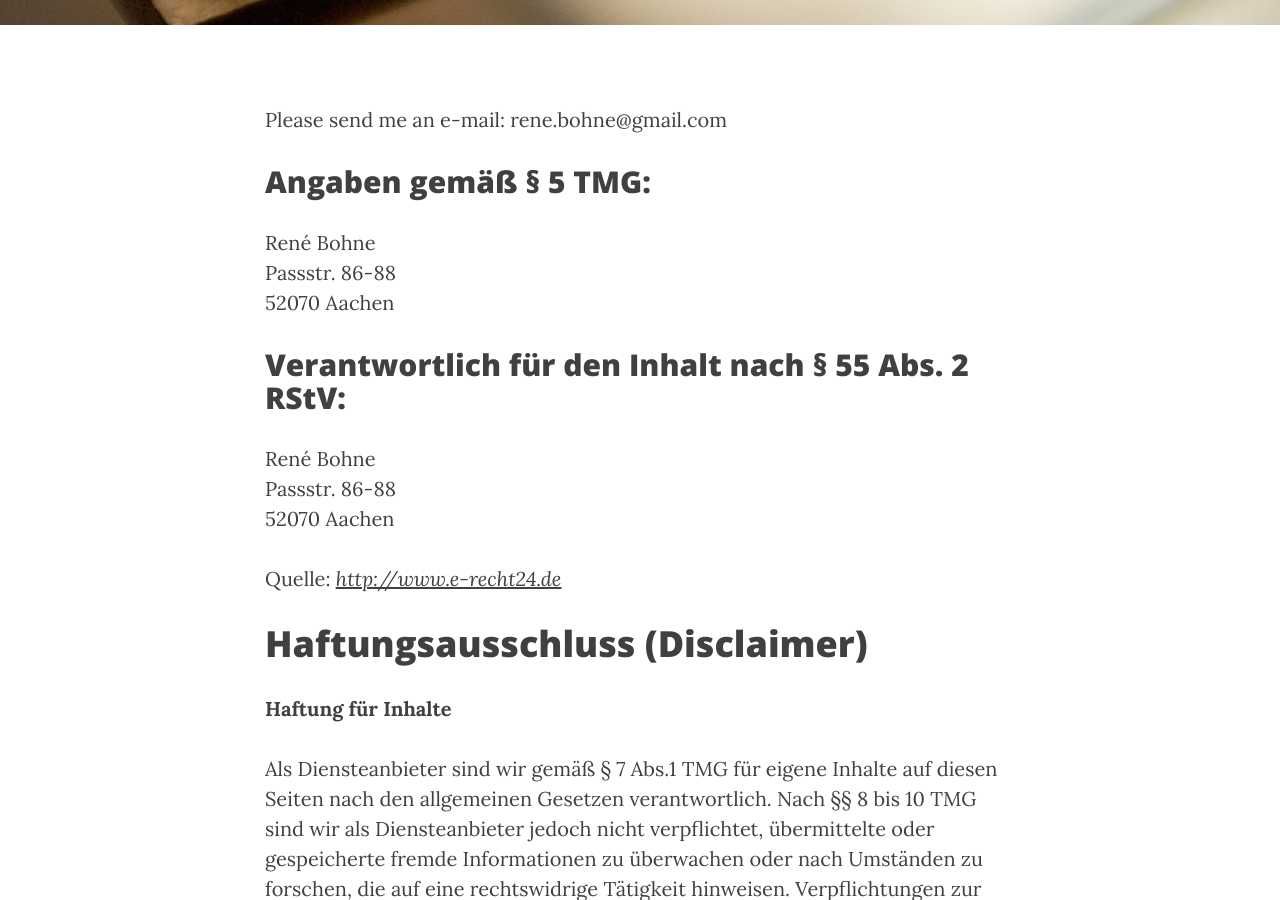
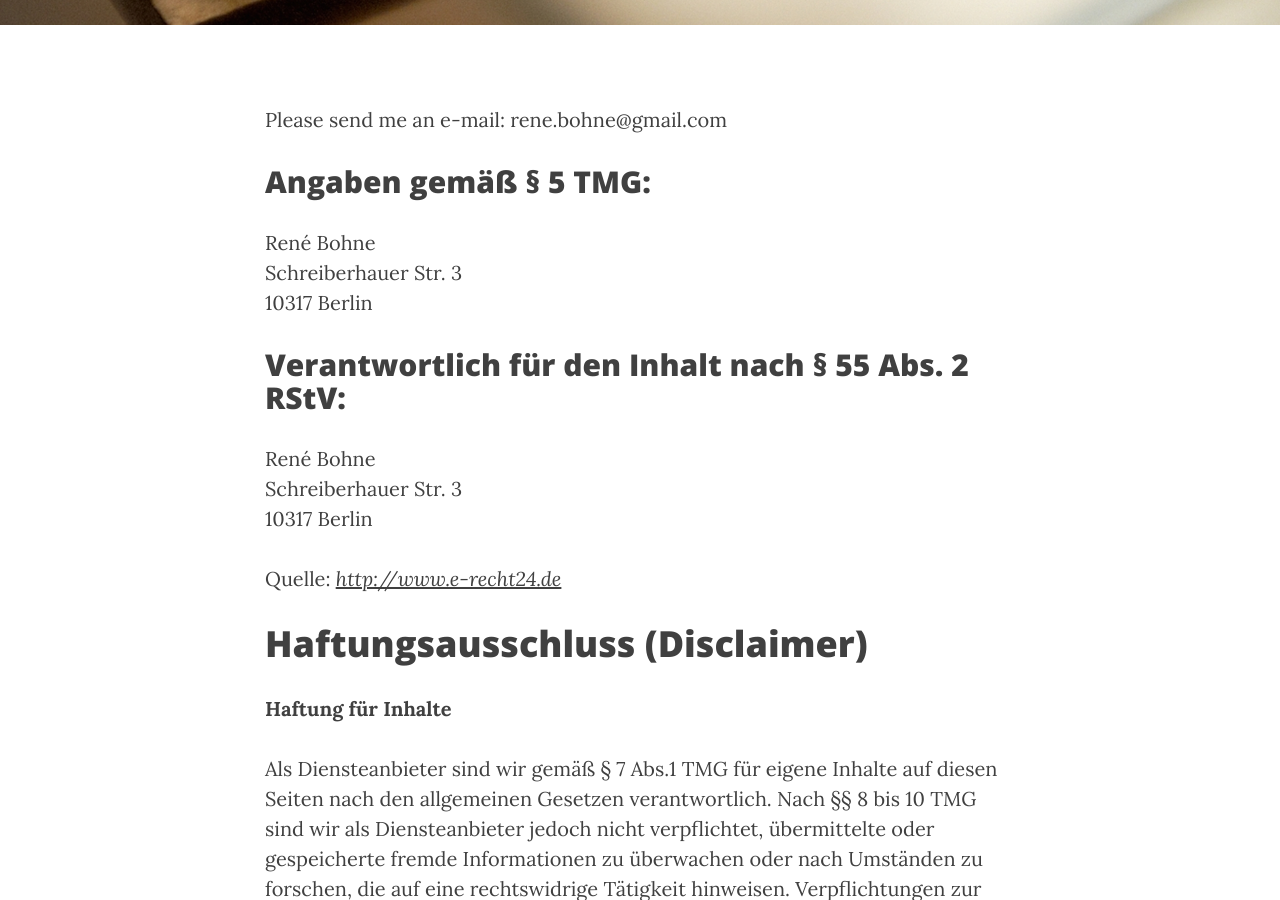
Before and after one commit to renebohne/renebohne.github.io, a Jekyll site: the page built from contact.html, in a window 1280 px wide and 900 px high, scrolled down 431 px. Built offline with Jekyll 4.4.1, drawn with Linux system fonts in a browser that asks for light colours; nearby versions of some CDN libraries.

Commit message:
Impressum Adresse

```diff
--- a/contact.html
+++ b/contact.html
@@ -9,14 +9,14 @@ header-img: "img/contact-bg.jpg"
 
 <h2>Angaben gemäß § 5 TMG:</h2>
 <p>René Bohne<br />
-Passstr. 86-88<br />
-52070 Aachen
+Schreiberhauer Str. 3<br />
+10317 Berlin
 </p>
 
 <h2>Verantwortlich für den Inhalt nach § 55 Abs. 2 RStV:</h2>
 <p>René Bohne<br />
-Passstr. 86-88<br />
-52070 Aachen</p>
+Schreiberhauer Str. 3<br />
+10317 Berlin</p>
 <p>Quelle: <em><a rel="nofollow" href="http://www.e-recht24.de">http://www.e-recht24.de</a></em></p>
 
 
```
